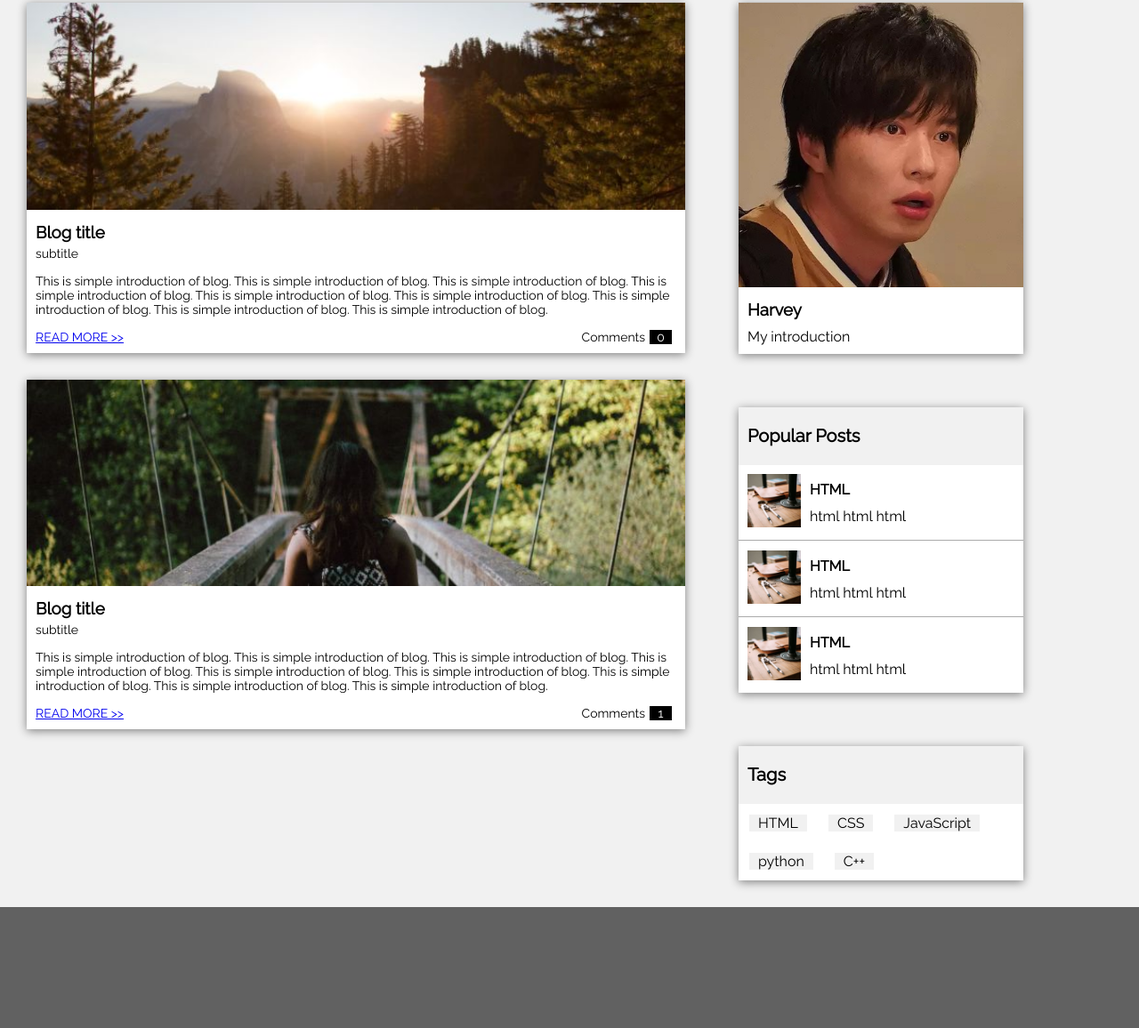
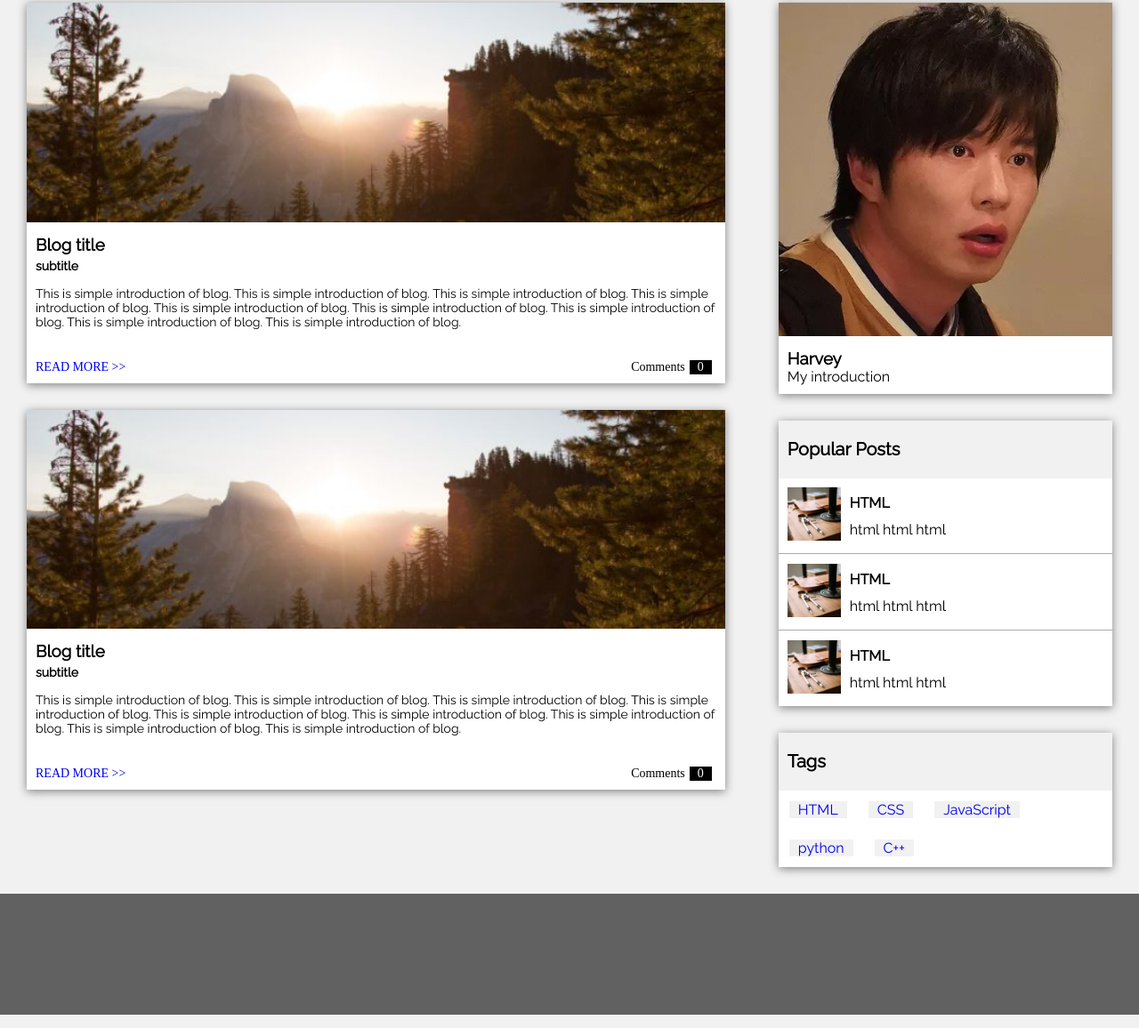
Before and after one commit to Harvey1024/staticWeb, a plain HTML site: page blog/blogs.html in a window 1280 px wide. Shown: the part 211-1367 px from the top of the page at 89% size. Drawn offline with Linux system fonts and the light colour scheme.

Commit message:
oppotimize structure

```diff
--- a/blog/blogs.html
+++ b/blog/blogs.html
@@ -7,20 +7,38 @@
 	<link rel="stylesheet" href="https://fonts.googleapis.com/css?family=Raleway">
 </head>
 <body>
-    <div id="main">
-        <div id="mainContent">
 	<header>
 		<h1>Harvey's Blog</h1>
 		<p>Welcome to my website</p>
 	</header>
-            <content >
-                <section class="card">
+	<main>
+		<section class="content" >
+			<article class="card">
 				<img src="img/card1.jpg" alt="card1" class="cardImg">
-                    <div class="blogAbst">
+				<section class="blogAbst">
 					<h3 class="blogTitle">Blog title</h3>
-                        <p class="blogSubtitle">subtitle</p>
+					<h5 class="blogSubtitle">subtitle</h5>
 					<p class="blogItro">This is simple introduction of blog. This is simple introduction of blog. This is simple introduction of blog. This is simple introduction of blog. This is simple introduction of blog. This is simple introduction of blog. This is simple introduction of blog. This is simple introduction of blog. This is simple introduction of blog.</p>
-                        <div class="ctrlBot">
+				</section>
+				<footer>
+					<div class="readmore">
+						<a href="#">READ MORE >></a>
+					</div>
+					<div class="commentTimes">
+						Comments
+						<span>0</span>
+					</div>
+				</footer>
+			</article>
+
+			<article class="card">
+					<img src="img/card1.jpg" alt="card1" class="cardImg">
+					<section class="blogAbst">
+						<h3 class="blogTitle">Blog title</h3>
+						<h5 class="blogSubtitle">subtitle</h5>
+						<p class="blogItro">This is simple introduction of blog. This is simple introduction of blog. This is simple introduction of blog. This is simple introduction of blog. This is simple introduction of blog. This is simple introduction of blog. This is simple introduction of blog. This is simple introduction of blog. This is simple introduction of blog.</p>
+					</section>
+					<footer class="ctrlBot">
 						<div class="readmore">
 							<a href="#">READ MORE >> </a>
 						</div>
@@ -28,42 +46,21 @@
 							Comments
 							<span>0</span>
 						</div>
-                        </div>
-                    </div>
+					</footer>
+				</article>
 		</section>
-
-                <section class="card">
-                    <img src="img/card2.jpg" alt="card2" class="cardImg">
-                    <div class="blogAbst">
-                        <h3 class="blogTitle">Blog title</h3>
-                        <p class="blogSubtitle">subtitle</p>
-                        <p class="blogItro">This is simple introduction of blog. This is simple introduction of blog. This is simple introduction of blog. This is simple introduction of blog. This is simple introduction of blog. This is simple introduction of blog. This is simple introduction of blog. This is simple introduction of blog. This is simple introduction of blog.</p>
-                        <div class="ctrlBot">
-                            <div class="readmore">
-                                <a href="#">READ MORE >> </a>
-                            </div>
-                            <div class="commentTimes">
-                                Comments
-                                <span>1</span>
-                            </div>
-                        </div>
-                    </div>
-                </section>
-
-            </content>
-            <aside >
+		<aside class="rightCards">
 			<section class="basicInfo rightCard">
 				<img src="img/me.jpg" class="headImg">
-					<div class="aboutme">
+				<article class="aboutme">
 					<h3 class="blogTitle">Harvey</h3>
 					<p class="blogIntro">My introduction</p>
-					</div>
+				</article>
 			</section>
 			<section class="popular rightCard">
-					<dl>
-						<dt class="popularHead">Popular Posts</dt>
-
-						<dd>
+				<header class="popularHead">Popular Posts</header>
+				<ul>
+					<li>
 						<div>
 							<div class="popularImg"><img src="img/dd1.jpg"></div>
 							<div class="popularAbst">
@@ -71,8 +68,8 @@
 								<p>html html html</p>
 							</div>
 							</div>
-						</dd>
-						<dd>
+					</li>
+					<li>
 						<div>
 							<div class="popularImg"><img src="img/dd1.jpg"></div>
 							<div class="popularAbst">
@@ -80,8 +77,8 @@
 								<p>html html html</p>
 							</div>
 							</div>
-						</dd>
-						<dd>
+					</li>
+					<li>
 						<div>
 							<div class="popularImg"><img src="img/dd1.jpg"></div>
 							<div class="popularAbst">
@@ -89,25 +86,22 @@
 								<p>html html html</p>
 							</div>
 						</div>
-						</dd>
+					</li>
 				</ul>
 			</section>
-
 			<section class="rightCard">
 				<div class="popularHead">Tags</div>
-					<div class="tags">
-					<p class="tag">HTML</p>
-					<p class="tag">CSS</p>
-					<p class="tag">JavaScript</p>
-					<p class="tag">python</p>
-					<p class="tag">C++</p>
-					</div>
+				<section class="tags">
+				<a href="#" class="tag">HTML</a>
+				<a href="#" class="tag">CSS</a>
+				<a href="#" class="tag">JavaScript</a>
+				<a href="#" class="tag">python</a>
+				<a href="#" class="tag">C++</a>
 				</section>
+			</section>
+		</aside>
 
-			</aside>
-        </div>
-
-    </div>
-    <footer></footer>
+	</main>
+	<footer id="footer"></footer>
 </body>
 </html>
--- a/blog/css/blogs.css
+++ b/blog/css/blogs.css
@@ -6,21 +6,14 @@
 ul{
 	list-style-type: none;
 }
-#main{
-    /* width:1280px; */
-    /* height:1300px; */
-    /* border:1px solid black; */
-    background-color:#f1f1f1;
-    /* margin: 0 auto; */
-    /* overflow:hidden; */
+a{
+    text-decoration: none;
 }
-#mainContent{
-    width:1280px;
-    /* height:1300px; */
-    /* border:1px solid red; */
+body{background-color:#f1f1f1;}
+main{
+    max-width:1280px;
     background-color:#f1f1f1;
     margin: 0 auto;
-    overflow:hidden;
 }
 header{
     /* width:1280px; */
@@ -42,28 +35,20 @@ header p{
     font-size:20px;
     margin-bottom:40px;
 }
-#main content{
-    width:800px;
-    /* border:1px solid red; */
-    /* background-color:lightgray; */
+.content{
+    width:66%;
     float:left;
-    /* padding:0 10px; */
-    /* text-align:center; */
-    /* height:100% */
+    /* border: 1px solid red; */
 }
+@media (max-width:800px){.content{width:100%}}
+@media (min-width:800px){.content{width:66%}}
 .card{
-    width:740px;
     margin:30px 30px;
-    /* height: 400px; */
-    /* border: 1px solid red; */
     box-shadow:0 2px 10px gray;
-    overflow:hidden;
 	background-color:white;
-    /* text-align:left; */
-    /* float:left; */
 }
 .cardImg{
-    width:740px;
+    width:100%;
 }
 .blogAbst{
     padding:10px;
@@ -77,14 +62,16 @@ header p{
     font-size:14px;
     margin:15px 0;
 }
-.ctrlBot{
-    /* border:1px solid red; */
-    /* background-color:gray; */
-    /* margin:15px 0; */
+.card footer{
+    padding: 10px;
+    background-color: white;
     font-size:14px;
     font:"Raleway", sans-serif;
-    overflow: hidden;  /*margin of ctrlBot lost when comment this*/
-    /* position:abos */
+}
+.card footer::after, main::after, .popular li::after, .tags::after{
+    content:"";
+    display: block;
+    clear: both;
 }
 .card .readmore{
     /* border:1px solid red; */
@@ -95,7 +82,7 @@ header p{
 }
 .card .commentTimes{
     /* border:1px solid red; */
-    width:300px;
+    width:50%;
     text-align:right;
     /* font:"Raleway", sans-serif; */
     /* font-size:14px; */
@@ -112,39 +99,34 @@ header p{
     background-color:black;
     color:white;
 }
-#main aside{
-
-    /* border:1px solid red; */
+aside{
     float:left;
-    width:380px;
-    /* height:100% */
+    width:34%;
 }
+@media (max-width:800px){aside{width:100%;}}
+@media (min-width:800px){aside{width:34%;}}
 .rightCard{
-	width:320px;
 	margin:30px;
 	background-color:white;
 	box-shadow:0 2px 10px gray;
-	float:left; /* avoid margin collapse*/
 	font-family:"Raleway", sans-serif;
 }
-.basicInfo div{
-	margin:10px 10px;
-
-	/* overflow:hidden; */
+.aboutme{
+    margin:10px;
+}
+.aboutme p{
+    padding-bottom: 10px;
 }
 
 .headImg{
-	width:320px;
-}
-.basicInfo p{
-	margin:10px 0;
+	width:100%;
 }
 
-.popular dl{
-	/* padding:10px; */
-}
+
 .rightCard .popularHead{
-	height:45px;
+
+    text-align: left;
+	/* height:45px; */
 	line-height:45px;
 	font-size:20px;
 	font-weight:bold;
@@ -152,13 +134,12 @@ header p{
 	background-color:#f1f1f1;
 
 }
-.popular dd{
+.popular li{
 	/* float:left; */
 	padding:10px;
 	border-bottom:2px groove white;
-	overflow:hidden;
 }
-.popular dd:last-child{
+.popular li:last-child{
 	border-bottom:none;
 
 }
@@ -185,12 +166,9 @@ header p{
 	width:60px;
 	height:60px;
 }
-.popular dd:hover{
+.popular li:hover{
 	background-color:#cccccc;
 	background-color:#cccccc;
-}
-.tags{
-	height:60px;
 }
 .tag{
 	background:#f1f1f1;
@@ -202,7 +180,7 @@ header p{
 	color:white;
 	background-color:black;
 }
-footer{
+#footer{
     height:136px;
     /* border:1px solid red; */
     background-color:#616161;
```
Lines whose indentation alone changed are shown as unchanged.
